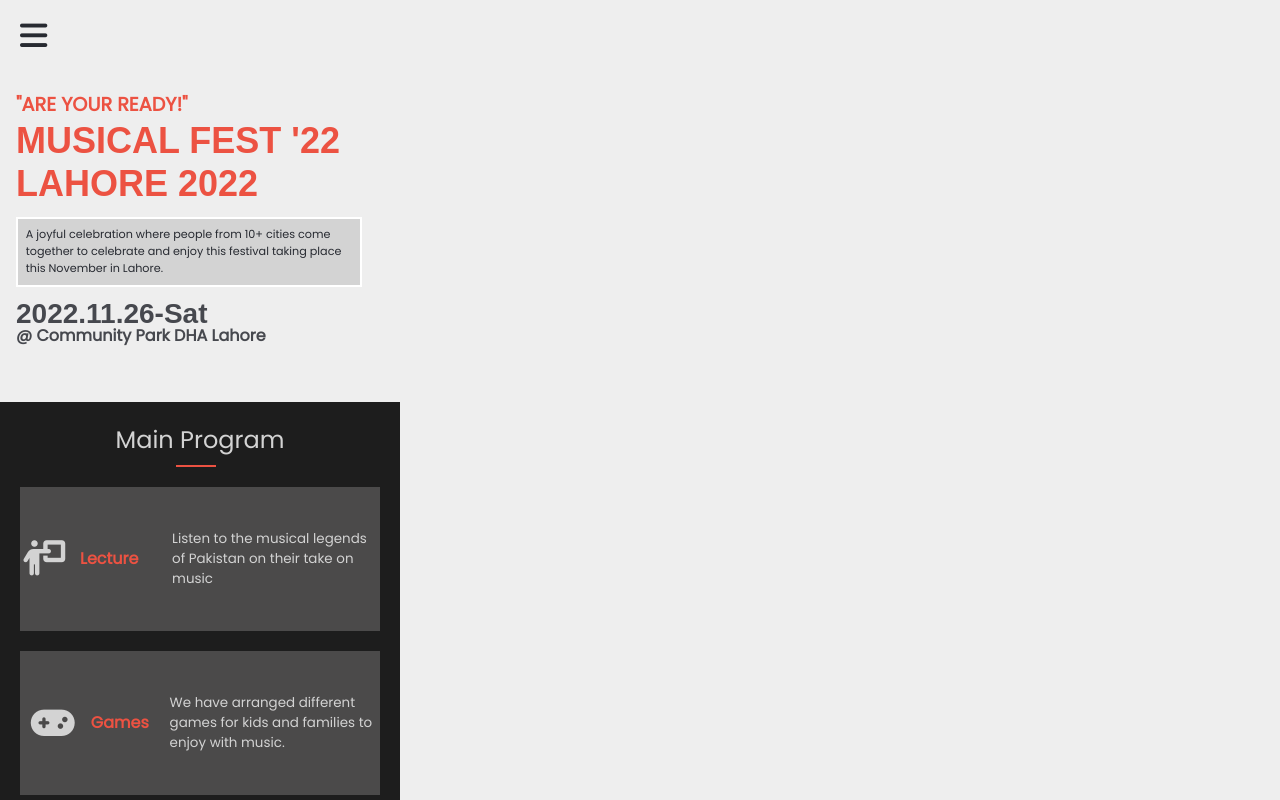
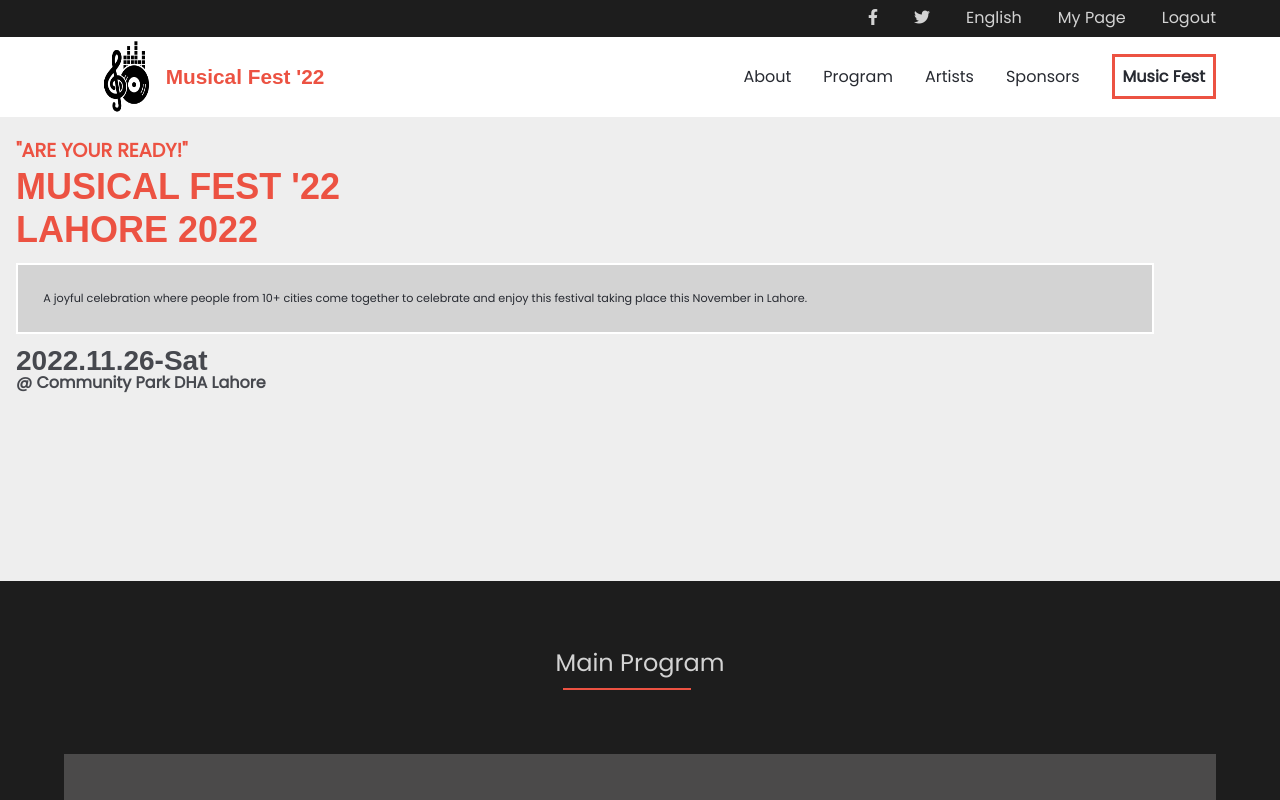
Before and after one commit to HammadSiddique/Music-fest, a website: page index.html in a window 1280 px wide. Shown: the top 800 px of the page. Drawn offline with Linux system fonts and the light colour scheme; a web font is replaced by a local one.

Commit message:
Add desktop nav-bar

```diff
--- a/css/style.css
+++ b/css/style.css
@@ -16,7 +16,8 @@ body {
   flex-direction: column;
 }
 
-.desktop-nav {
+.desktop-nav-1,
+.desktop-nav-2 {
   display: none;
 }
 
@@ -196,3 +197,83 @@ nav .openMenu {
   margin-top: 0;
   margin-bottom: 10%;
 }
+
+@media (min-width: 768px) {
+  .app-wrap {
+    max-width: 100%;
+  }
+
+  .mobile-nav {
+    display: none;
+  }
+
+  .desktop-nav-1 {
+    display: block;
+    background-color: #1d1d1d;
+    height: 2.3rem;
+  }
+
+  .top-nav-items {
+    display: flex;
+    flex-direction: row;
+    justify-content: flex-end;
+    gap: 2.25rem;
+    list-style: none;
+    padding-right: 4rem;
+    padding-top: 0.3rem;
+  }
+
+  .logo a {
+    font-size: 1.3em;
+    font-weight: 700;
+    font-family: 'COCOGOOSE', sans-serif;
+    color: #ec5242;
+    justify-self: center;
+    align-self: center;
+  }
+
+  .top-nav-items li a {
+    text-decoration: none;
+    color: #d3d3d3;
+  }
+
+  .desktop-nav-2 {
+    display: flex;
+    background-color: #fff;
+    height: 5rem;
+    flex-direction: row;
+    justify-content: space-between;
+    width: 100%;
+  }
+
+  .logo {
+    display: flex;
+    padding-left: 6rem;
+    gap: 0.5rem;
+  }
+
+  .logo img {
+    width: 25%;
+  }
+
+  .main-nav-items {
+    display: flex;
+    flex-direction: row;
+    list-style: none;
+    align-items: center;
+    gap: 2rem;
+    padding-right: 4rem;
+  }
+
+  .music-fest-nav {
+    color: #ec5242;
+    border: 3px solid #ec5242;
+    padding: 0.5rem;
+    font-weight: 700;
+  }
+
+  .main-nav-items li a {
+    text-decoration: none;
+    color: #272a31;
+  }
+}
--- a/index.html
+++ b/index.html
@@ -25,13 +25,23 @@
                 <li><a href="#">Sponsors</a></li>
             </ul>
         </nav>
-        <nav class="desktop-nav">
+        <nav class="desktop-nav-1">
+            <ul class="top-nav-items">
+                <li class="black-nav-item"><a href="#" class="fa-brands fa-facebook-f"></a></li>
+                <li class="black-nav-item"><a href="#" class="fa-brands fa-twitter"></a></li>
+                <li class="black-nav-item"><a href="#">English</a></li>
+                <li class="black-nav-item"><a href="#">My Page</a></li>
+                <li class="black-nav-item"><a href="#">Logout</a></li>
+            </ul>
+        </nav>
+        <nav class="desktop-nav-2">
             <div class="logo"><img src="img/logo.png" alt="logo"><a>Musical Fest '22</a></div>
-            <ul class="mainMenu">
+            <ul class="main-nav-items">
                 <li><a href="#">About</a></li>
                 <li><a href="#">Program</a></li>
                 <li><a href="#">Artists</a></li>
                 <li><a href="#">Sponsors</a></li>
+                <li><a class="music-fest-nav" href="#">Music Fest</a></li>
             </ul>
         </nav>
     </header>
```
